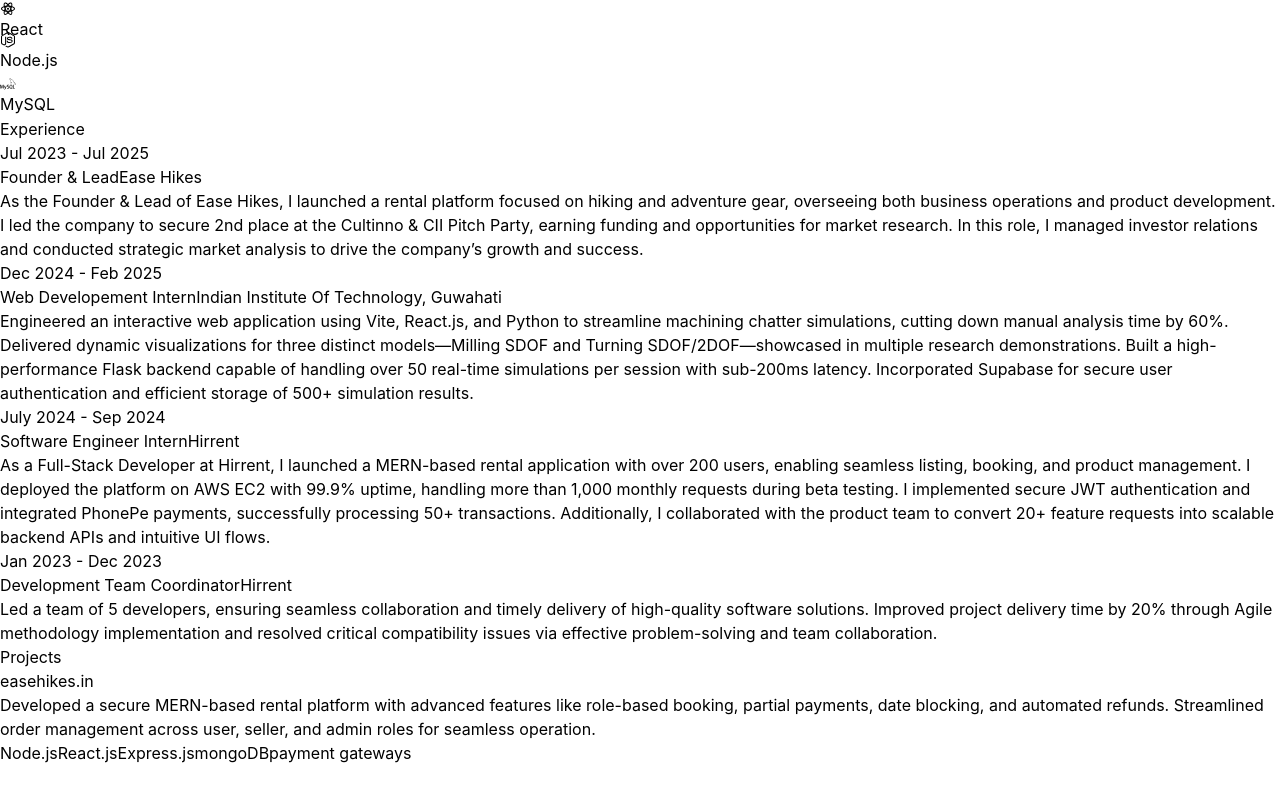
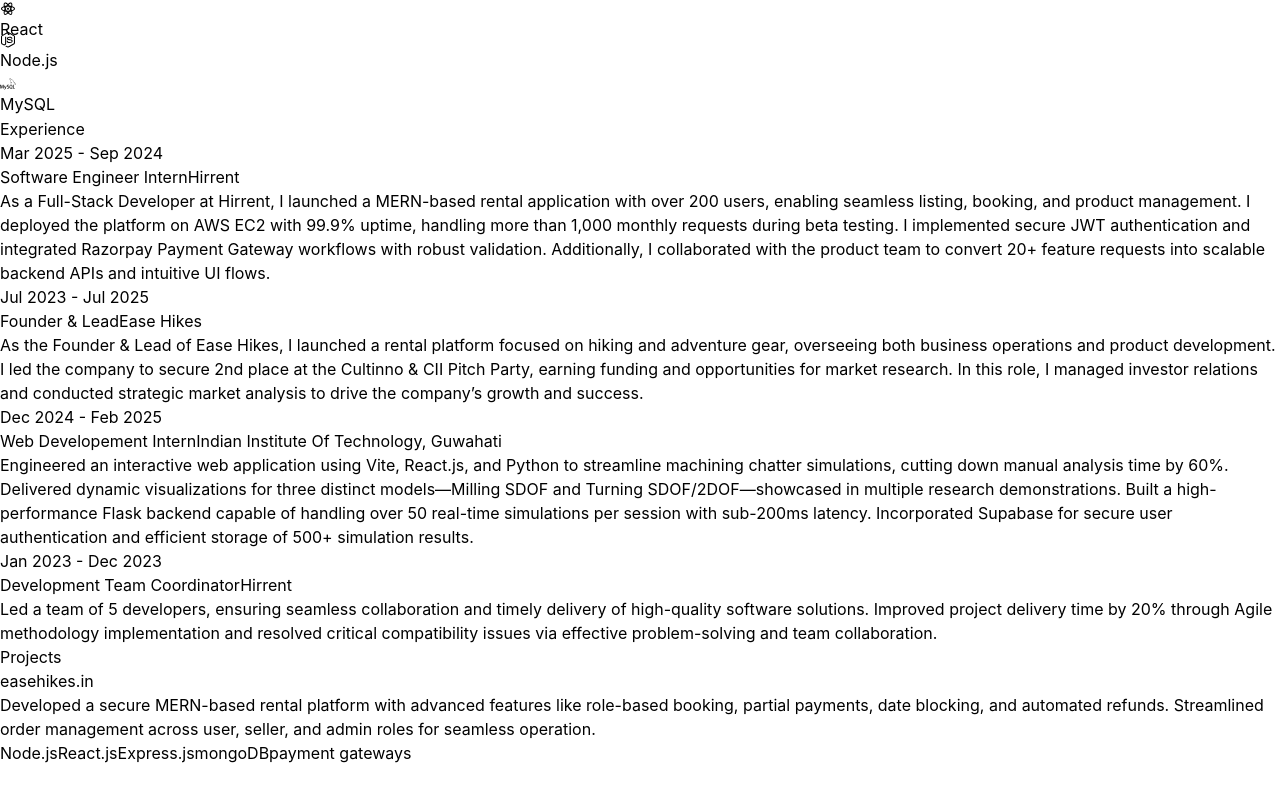
Before and after one commit to raj-meenaa/raj-meenaa.github.io, a React (Vite) app: page /#/ in a window 1280 px wide. Shown: the part 2011-2812 px from the top of the page. Built offline with nearby package versions, Linux system fonts and the light colour scheme.

Commit message:
Updated Experience Section

```diff
--- a/src/constants/experience.js
+++ b/src/constants/experience.js
@@ -1,4 +1,11 @@
 export const EXPERIENCES = [
+  {
+    year: "Mar 2025 - Sep 2024",
+    role: "Software Engineer Intern",
+    company: "Hirrent",
+    description:`As a Full-Stack Developer at Hirrent, I launched a MERN-based rental application with over 200 users, enabling seamless listing, booking, and product management. I deployed the platform on AWS EC2 with 99.9% uptime, handling more than 1,000 monthly requests during beta testing. I implemented secure JWT authentication and integrated Razorpay Payment Gateway workflows with robust validation. Additionally, I collaborated with the product team to convert 20+ feature requests into scalable backend APIs and intuitive UI flows.`,
+    // technologies: ["Node.js", "React.js", "Express.js", "mongoDB"],
+  },
   {
     year: "Jul 2023 - Jul 2025",
     role: "Founder & Lead",
@@ -14,14 +21,6 @@
     // technologies: ["Node.js", "React.js", "Express.js", "mongoDB"],
   },
   {
-    year: "July 2024 - Sep 2024",
-    role: "Software Engineer Intern",
-    company: "Hirrent",
-    description:`As a Full-Stack Developer at Hirrent, I launched a MERN-based rental application with over 200 users, enabling seamless listing, booking, and product management. I deployed the platform on AWS EC2 with 99.9% uptime, handling more than 1,000 monthly requests during beta testing. I implemented secure JWT authentication and integrated PhonePe payments, successfully processing 50+ transactions. Additionally, I collaborated with the product team to convert 20+ feature requests into scalable backend APIs and intuitive UI flows.`,
-    // technologies: ["Node.js", "React.js", "Express.js", "mongoDB"],
-  },
-
-  {
     year: "Jan 2023 - Dec 2023",
     role: "Development Team Coordinator",
     company: "Hirrent",
```
